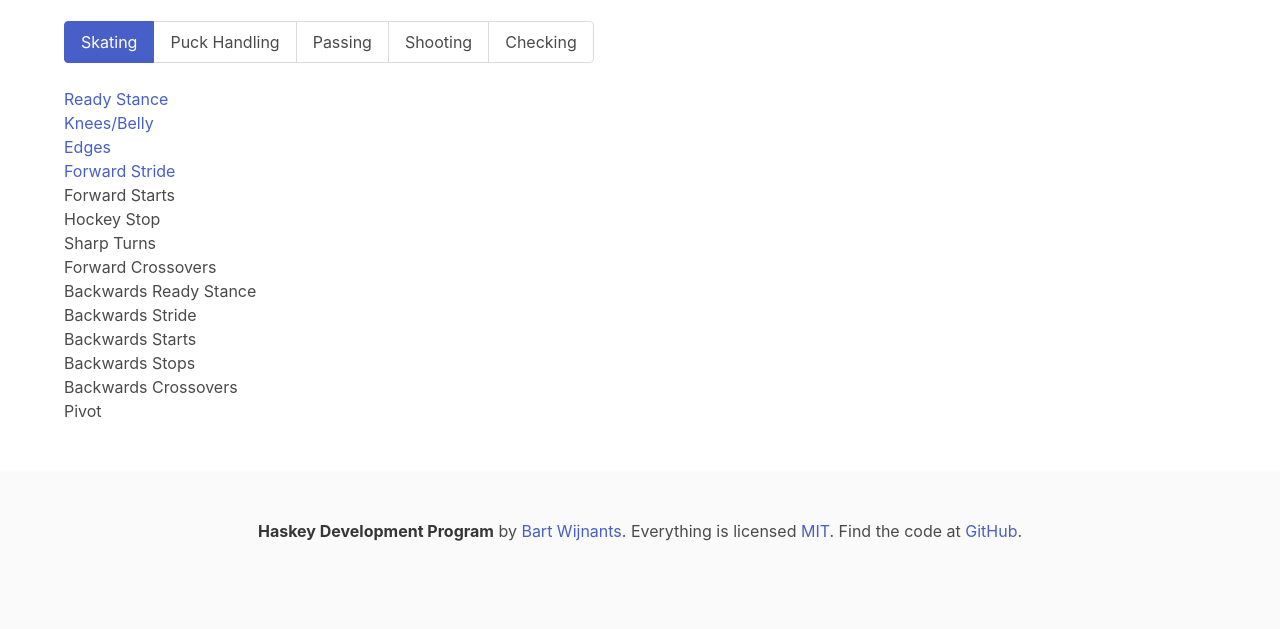
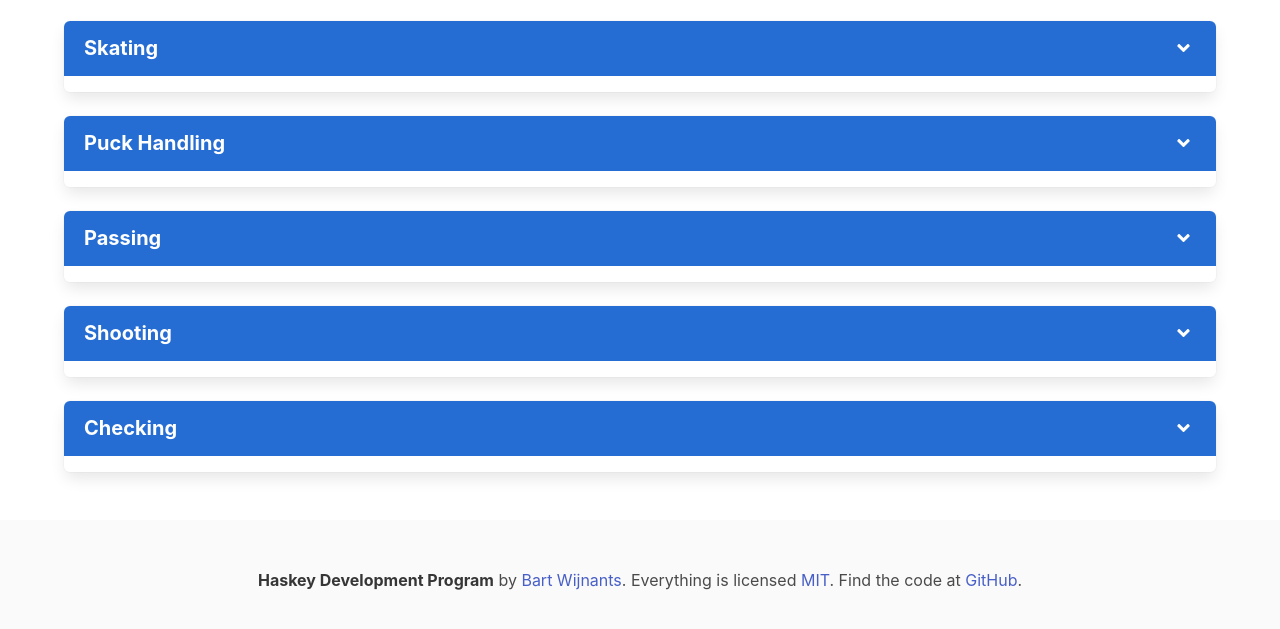
Before and after one commit to bartw/hdp, a Gatsby site: page /skills in a window 1280 px wide. Shown: the part 139-768 px from the top of the page. Built offline with nearby package versions, Linux system fonts and the light colour scheme; Gatsby itself is replaced by a stand-in of ours.

Commit message:
collapsible panel

```diff
--- a/package.json
+++ b/package.json
@@ -21,8 +21,11 @@
   },
   "homepage": "https://github.com/bartw/hdp#readme",
   "dependencies": {
+    "@fortawesome/fontawesome-svg-core": "^1.2.26",
+    "@fortawesome/free-solid-svg-icons": "^5.12.0",
+    "@fortawesome/react-fontawesome": "^0.1.8",
     "bulma": "^0.8.0",
-    "gatsby": "^2.18.5",
+    "gatsby": "^2.18.17",
     "gatsby-plugin-manifest": "^2.2.30",
     "gatsby-plugin-react-helmet": "^3.1.16",
     "gatsby-plugin-sass": "^2.1.24",
--- /dev/null
+++ b/src/components/collapsible-panel.js
@@ -0,0 +1,37 @@
+import React, { Component } from "react";
+import { FontAwesomeIcon } from "@fortawesome/react-fontawesome";
+import { faAngleDown, faAngleUp } from "@fortawesome/free-solid-svg-icons";
+
+export default class CollapsiblePanel extends Component {
+  constructor(props) {
+    super(props);
+
+    this.state = { expanded: false };
+  }
+
+  toggle = () => {
+    this.setState(prevState => ({ expanded: !prevState.expanded }));
+  };
+
+  render() {
+    const { title, children } = this.props;
+    const { expanded } = this.state;
+
+    return (
+      <div className="panel is-primary">
+        <header className="panel-heading">
+          <a className="has-text-white" onClick={this.toggle}>
+            <div className="media">
+              <div className="media-content">{title}</div>
+              <div className="media-right">
+                {!expanded && <FontAwesomeIcon icon={faAngleDown} fixedWidth />}
+                {expanded && <FontAwesomeIcon icon={faAngleUp} fixedWidth />}
+              </div>
+            </div>
+          </a>
+        </header>
+        <div className="panel-block">{expanded && children}</div>
+      </div>
+    );
+  }
+}
--- a/src/pages/skills.js
+++ b/src/pages/skills.js
@@ -1,6 +1,7 @@
 import React, { Component } from "react";
 import Layout from "../components/layout";
 import Modal from "../components/modal";
+import CollapsiblePanel from "../components/collapsible-panel";
 import skills from "../data/skills";
 
 const SkillDetail = ({ skill: { label, teachingPoints }, hideDetail }) => (
@@ -16,35 +17,30 @@ const SkillDetail = ({ skill: { label, teachingPoints }, hideDetail }) => (
   </Modal>
 );
 
-const Skills = ({ active, detail, activate, showDetail, hideDetail }) => (
+const Skills = ({ detail, showDetail, hideDetail }) => (
   <Layout>
     <section className="section">
       <div className="container">
         <h1 className="title">Skills</h1>
-        <div className="tabs is-toggle">
+        {skills.map(({ id, label, items }) => (
+          <div key={id} className="content">
+            <CollapsiblePanel title={label}>
               <ul>
-            {skills.map(({ id, label }) => (
-              <li key={id} className={id === active.id ? "is-active" : ""}>
-                <a onClick={() => activate(id)}>{label}</a>
-              </li>
-            ))}
-          </ul>
-        </div>
-        <div>
-          <ul>
-            {active.items.map(skill => (
-              <li key={skill.id}>
-                {skill.teachingPoints && skill.teachingPoints.length ? (
-                  <a onClick={() => showDetail(skill)}>{skill.label}</a>
+                {items.map(item => (
+                  <li key={item.id}>
+                    {item.teachingPoints && item.teachingPoints.length ? (
+                      <a onClick={() => showDetail(item)}>{item.label}</a>
                     ) : (
-                  skill.label
+                      item.label
                     )}
                   </li>
                 ))}
               </ul>
+            </CollapsiblePanel>
+          </div>
+        ))}
       </div>
       {detail && <SkillDetail skill={detail} hideDetail={hideDetail} />}
-      </div>
     </section>
   </Layout>
 );
@@ -53,16 +49,8 @@ export default class SkillsContainer extends Component {
   constructor(props) {
     super(props);
 
-    this.state = { active: skills[0], detail: null };
+    this.state = { detail: null };
   }
-
-  handleActivate = idToActivate => {
-    const skillToActivate = skills.find(({ id }) => id === idToActivate);
-
-    if (skillToActivate) {
-      this.setState({ active: skillToActivate });
-    }
-  };
 
   handleShowDetail = detail => {
     this.setState({ detail });
@@ -73,13 +61,11 @@ export default class SkillsContainer extends Component {
   };
 
   render() {
-    const { active, detail } = this.state;
+    const { detail } = this.state;
 
     return (
       <Skills
-        active={active}
         detail={detail}
-        activate={this.handleActivate}
         showDetail={this.handleShowDetail}
         hideDetail={this.handleClearDetail}
       />
--- a/src/pages/tactics.js
+++ b/src/pages/tactics.js
@@ -7,8 +7,10 @@ export default () => (
     <section className="section">
       <div className="container">
         <h1 className="title">Tactics</h1>
+        <div className="columns">
           {tactics.map(({ id, label, items }) => (
-          <div key={id} className="panel is-primary">
+            <div key={id} className="column">
+              <div className="panel is-primary">
                 <header className="panel-heading">{label}</header>
                 <div className="panel-block">
                   <ul>
@@ -18,7 +20,9 @@ export default () => (
                   </ul>
                 </div>
               </div>
+            </div>
           ))}
+        </div>
       </div>
     </section>
   </Layout>
```
Also changed, not shown: src/pages/index.js (+5 -11 lines), 1 other file. Lines whose indentation alone changed are shown as unchanged.
